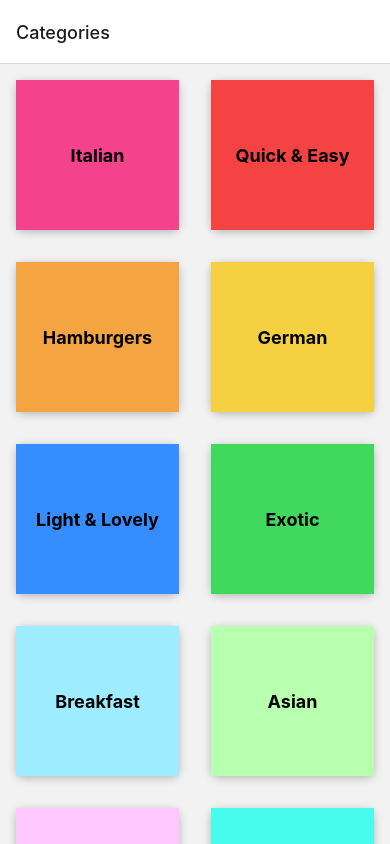
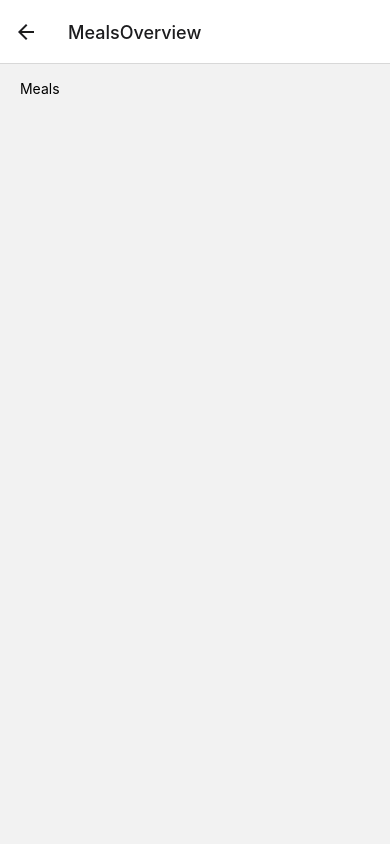
Before and after one commit to gcicchella/Menu-ristorante, a React Native app: screen /MealsOverview in a window 390 px wide. Built offline with nearby package versions, Linux system fonts and the light colour scheme.

Commit message:
Schermata MealsOverviews

```diff
--- a/App.js
+++ b/App.js
@@ -4,6 +4,7 @@
 import {createNativeStackNavigator} from "@react-navigation/native-stack";
 
 import CategoriesScreen from "./screens/CategoriesScreen";
+import MealsOverviewScreen from "./screens/MealsOverviewScreen";
 
 const Stack = createNativeStackNavigator();
 
@@ -13,7 +14,8 @@
         <StatusBar style='dark'/>
           <NavigationContainer>
               <Stack.Navigator>
-                  <Stack.Screen name="Categories" component={CategoriesScreen} />
+                  <Stack.Screen name="MealsCategories" component={CategoriesScreen} />
+                  <Stack.Screen name="MealsOverview" component={MealsOverviewScreen}/>
               </Stack.Navigator>
           </NavigationContainer>
       </>
--- a/components/CategoryGridTitle.js
+++ b/components/CategoryGridTitle.js
@@ -1,10 +1,11 @@
 import {Pressable, View, Text, StyleSheet, Platform} from "react-native";
 
-function CategoryGridTitle({title, color}) {
+function CategoryGridTitle({title, color, onPress}) {
     return <View style={styles.gridItem}>
         <Pressable
             android_ripple={{color: '#ccc'}}
             style={({ pressed }) => [styles.button, pressed ? styles.buttonPressed : null]}
+            onPress={onPress}
         >
             <View style={[styles.innerContainer, {backgroundColor: color}]}>
                 <Text style={styles.title}>
@@ -41,7 +42,8 @@
        flex: 1,
         padding: 16,
         justifyContent: 'center',
-        alignItems: 'center'
+        alignItems: 'center',
+        borderRadius: 8
     },
     title: {
        fontWeight: 'bold',
--- a/screens/CategoriesScreen.js
+++ b/screens/CategoriesScreen.js
@@ -3,10 +3,14 @@
 import { CATEGORIES} from "../data/dummy-data";
 import CategoryGridTitle from "../components/CategoryGridTitle";
 
-function renderCategoryItem(itemData){
-    return <CategoryGridTitle title={itemData.item.title} color ={itemData.item.color}/>;
-}
-function CategoriesScreen() {
+function CategoriesScreen({navigation}) {
+    function renderCategoryItem(itemData){
+        function pressHandler() {
+            navigation.navigate("MealsOverview")
+        }
+        return <CategoryGridTitle title={itemData.item.title} color ={itemData.item.color} onPress={pressHandler} />;
+    }
+
     return (
         <FlatList
             data={CATEGORIES}
--- /dev/null
+++ b/screens/MealsOverviewScreen.js
@@ -0,0 +1,17 @@
+import {MEALS} from "../data/dummy-data";
+import {StyleSheet, Text, View} from "react-native";
+
+function MealsOverviewScreen(){
+    return <View style={styles.container}>
+        <Text> Meals </Text>
+    </View>
+}
+
+export default MealsOverviewScreen;
+
+const styles = StyleSheet.create({
+   container: {
+       flex: 1,
+       padding: 16
+   }
+});
```
